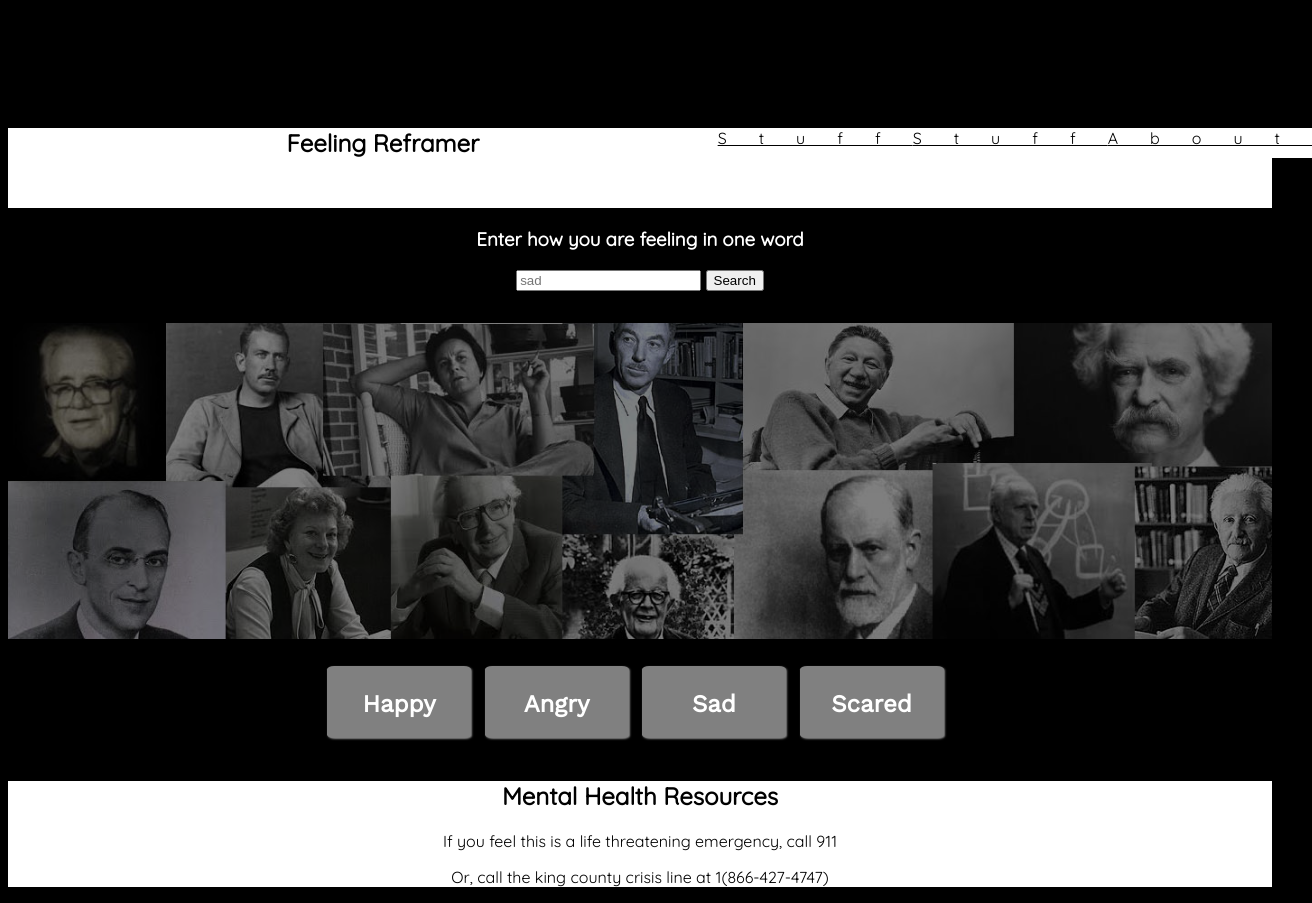
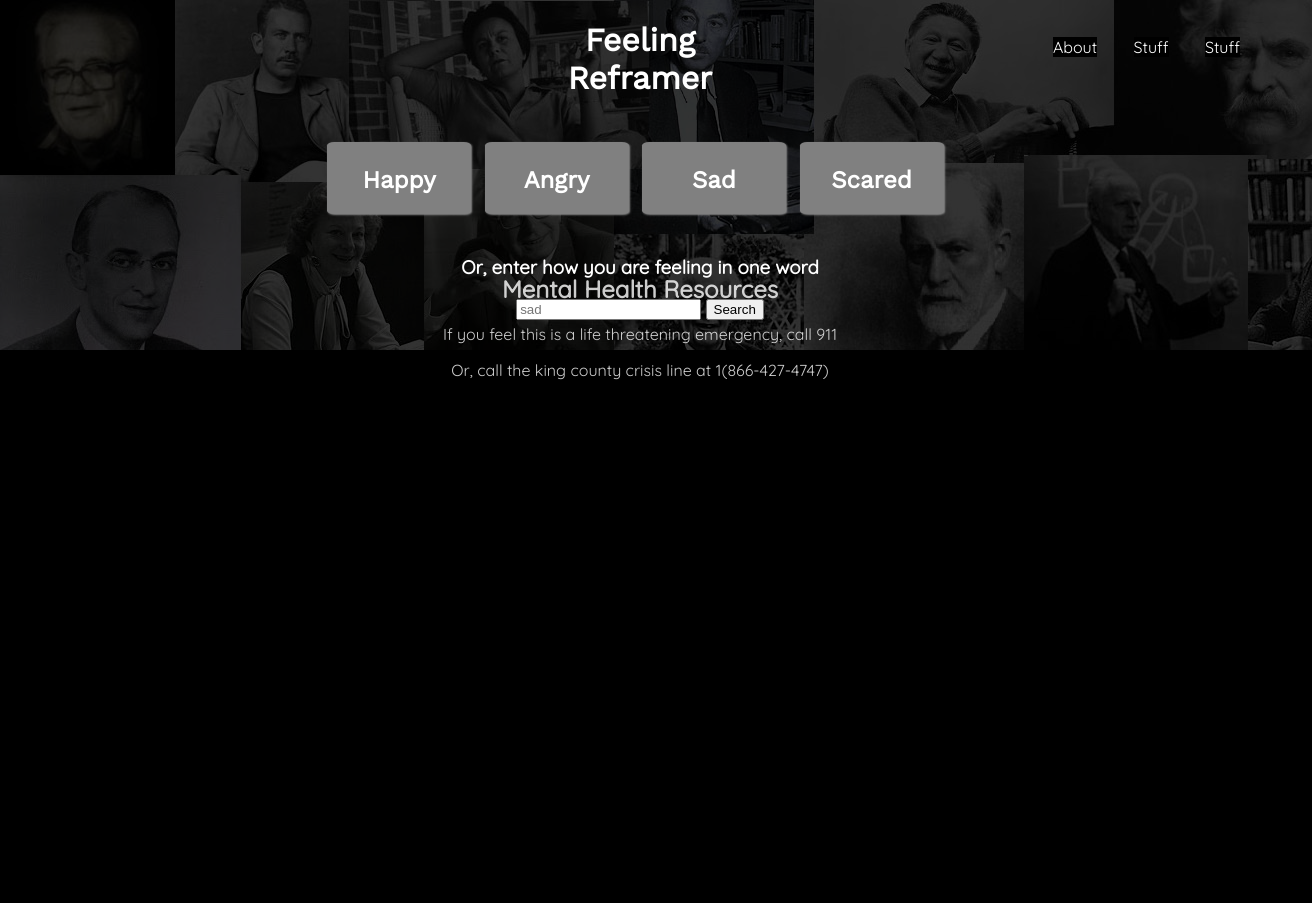
Before and after one commit to MattStClair/feelingReframer, a website: page public/index.html in a window 1280 px wide. Shown: the whole page, 1312 px wide, since content can reach past the window. After the commit the page ends 800 px from the top, so only its background shows below. Drawn offline with nearby package versions, Linux system fonts and the light colour scheme.

```diff
--- a/public/app.js
+++ b/public/app.js
@@ -1,13 +1,21 @@
 'use strict';
+//
+// var word = $('#wordSearch');
+var str = '';
 
 
-var str = '';
+//console.log(text);
+
+
+var word = 'sad';
+
+
+
+console.log(word);
 
 //var word = document.getElementById('wordSearch');///get elementby id
-var word = 'sad';
-console.log(word);
 
-function getResults(word) {
+function getResults() {
 
 //this resquest creates the words===========================>
 var objectArray = $.ajax({url: 'http://words.bighugelabs.com/api/2/dd5bfddecdc1451b1ba9c7ac2ed20f4e/' + word + '/', method: 'GET'}).then(function(nameOfStuffComingBack)
@@ -26,7 +34,7 @@
       }
 
   var output = document.getElementById('output');
-  output.innerHTML = 'stuff is there' + rep;
+  output.innerHTML = 'Other feelings are:  ' + rep;
 
   //console.log(nameOfStuffComingBack);
 });
@@ -66,10 +74,11 @@
 }
 
 document.getElementById('searchButton').addEventListener('click', function() {
-    // display the current click count inside the clicked div
-  getResults(word);
+// display the current click count inside the clicked div
+  getResults();
 
 },false);
+
 
 
 showAngryWords();
--- a/public/index.html
+++ b/public/index.html
@@ -7,24 +7,18 @@
     <link href="https://fonts.googleapis.com/css?family=Quicksand|Work+Sans" rel="stylesheet">
     <link rel="stylesheet" type="text/css" href="style.css">
   </head>
-  <body>
-    <header>
-
-
-      <ul class = "menu">
+  <div class="container">
+  <header>
+    <ul class = "menu">
       <li>About</li>
       <li>Stuff</li>
       <li>Stuff</li>
-      <h2> Feeling Reframer </h2>
     </ul>
   </header>
-    <h3>Enter how you are feeling in one word</h3>
-    <input type="text" id = "wordSearch" placeholder="sad">
-    <button id ="searchButton">Search</button>
-
-    <p id="output"></p>
+  <body>
+    <h1> Feeling Reframer </h1>
+    <img id= "background" src="backgroundReframer.jpg">
     <table>
-      <img id= "background" src="backgroundReframer.jpg">
     <td>
 
   <div class="happyColumn">
@@ -159,13 +153,22 @@
 </div>
 </td>
 </table>
+
+<h3>Or, enter how you are feeling in one word</h3>
+
+<input type="text" id="wordSearch" value="" placeholder="sad">
+
+<button id ="searchButton">Search</button>
+<p id="output"></p>
+
+<script src="app.js"></script>
+</body>
 <footer>
-<h2>Mental Health Resources</h2>
+  <h2>Mental Health Resources</h2>
   <div>
     <p>If you feel this is a life threatening emergency, call 911 </p>
     <p>Or, call the king county crisis line at 1(866-427-4747)</p>
-  <div>
-</footer>
-<script src="app.js"></script>
-</body>
+    <div>
+    </footer>
+</div>
 </html>
--- a/public/style.css
+++ b/public/style.css
@@ -1,62 +1,84 @@
+.container{
+
+  min-height: 100%;
+  position: relative;
+}
+
 body{
-  margin-top: 8em;
   background-color:black;
   color: white;
   text-align: center;
   font-family: 'Quicksand', sans-serif;
+  height: 100%;
+  padding-bottom:60px;
+
+
+}
+
+
+body h1{
+  color:white;
+  margin-left: 40%;
+  margin-right:40%;
+
 }
 
 header{
-  background-color: white;
-  color: black;
+color: white;
   width: 100%;
-  height: 5em;
 }
 
 footer{
-  background-color: white;
-  color: black;
+  opacity: .8;
+  color: white;
   width: 100%;
+  height: 22%;
+  position:absolute;
+  bottom:0;
+  padding-top: 20px;
+}
+footer h2:hover{
+  text-decoration: none;
 }
 
 #background {
-  /*position: fixed;
-  right:0;*/
-  /*left:0;*/
   z-index: -1;
-  margin-top: 1em;
-  width: 100%;
-  height: 100%;
-  opacity: .5;
+  position: fixed;
+  left: 0px;
+  top: 0px;
+  opacity: .2;
+
 }
 .menu{
       font-family: 'Quicksand', sans-serif;
-      background-color: white;
-      color: black;
-      width: 100%;
+      color: white;
+      float:right;
     }
 .menu li {
   font-family: 'Quicksand', sans-serif;
-  float:right;
+  margin-right: 2em;
   display: inline;
-  letter-spacing: 2em;
-  color: black;
-  text-decoration: underline;
-  background-color: white;
+  color: white;
+}
+
+.menu li:hover {
+    text-decoration: underline;
 }
 
 h1 {
   font-family: 'Work Sans', sans-serif;
-  background-color: white;
-  text-align: center;
+
   color: black;
 }
-
+ h2:hover{
+   text-decoration: underline;
+ }
 
 h3 h2{
 font-family: 'Quicksand', sans-serif;
 
 }
+
 
 .happyList, .sadList, .angryList, .scaredList {
   border-left: 1px solid white;
@@ -64,6 +86,7 @@
   padding-right: 1em;
   padding-top: 1em;
   padding-bottom: 1em;
+  z-index: 2;
   /*font-family: 'Quicksand', sans-serif;*/
 
   line-height: 2em;
@@ -78,12 +101,6 @@
   margin: auto;
   width: 50%;
   font-family: 'Work Sans', sans-serif;
-}
-
-.images{
-  height: 6em;
-  width: 6em;
-  border-radius: 2%;
 }
 
 .happybutton{
@@ -130,12 +147,3 @@
   border-radius: 5%;
   text-align: center;
 }
-
-
-
-
-
-
-
-
-/*color scheme: light blue #92a8d1, light pink #f7cac9, red #f7786b, darker blue #034f84 */
```
